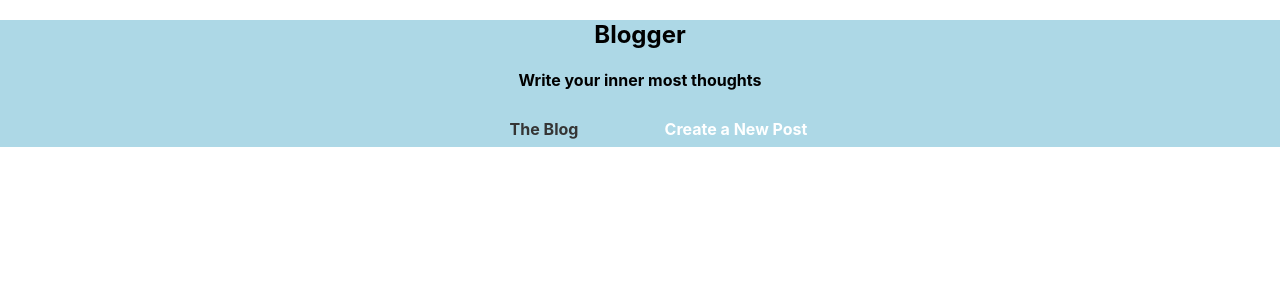
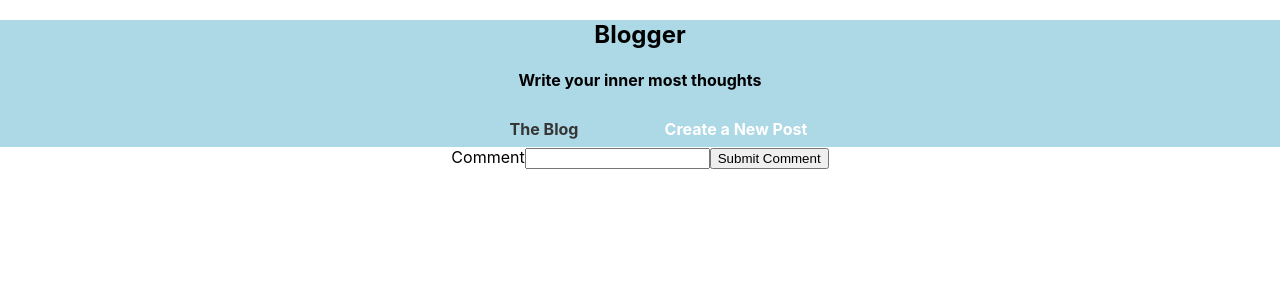
Before and after one commit to jreidmke/redux-blogly, a React (Create React App) app: page / in a window 1280 px wide. Shown: the top 300 px of the page. Built offline with nearby package versions, Linux system fonts and the light colour scheme.

Commit message:
imported comment and form comps

```diff
--- a/src/App.js
+++ b/src/App.js
@@ -1,11 +1,22 @@
 import logo from './logo.svg';
 import './App.css';
 import Header from './Header';
+import Comment from './Comment';
+import CommentForm from './CommentForm';
+import {useState} from 'react';
 
 function App() {
+  const [comments, setComments] = useState([]);
+
+  const createComment = (newComment) => setComments([...comments, newComment]);
+
+  const commentsRender = comments.map(c => <Comment comment={c.comment}/>)
+
   return (
     <div className="App">
       <Header/>
+      <CommentForm addComment={createComment}/>
+      {commentsRender}
     </div>
   );
 }
```
Also changed, not shown: 1 other file (tests, documents, lock files or other folders).
